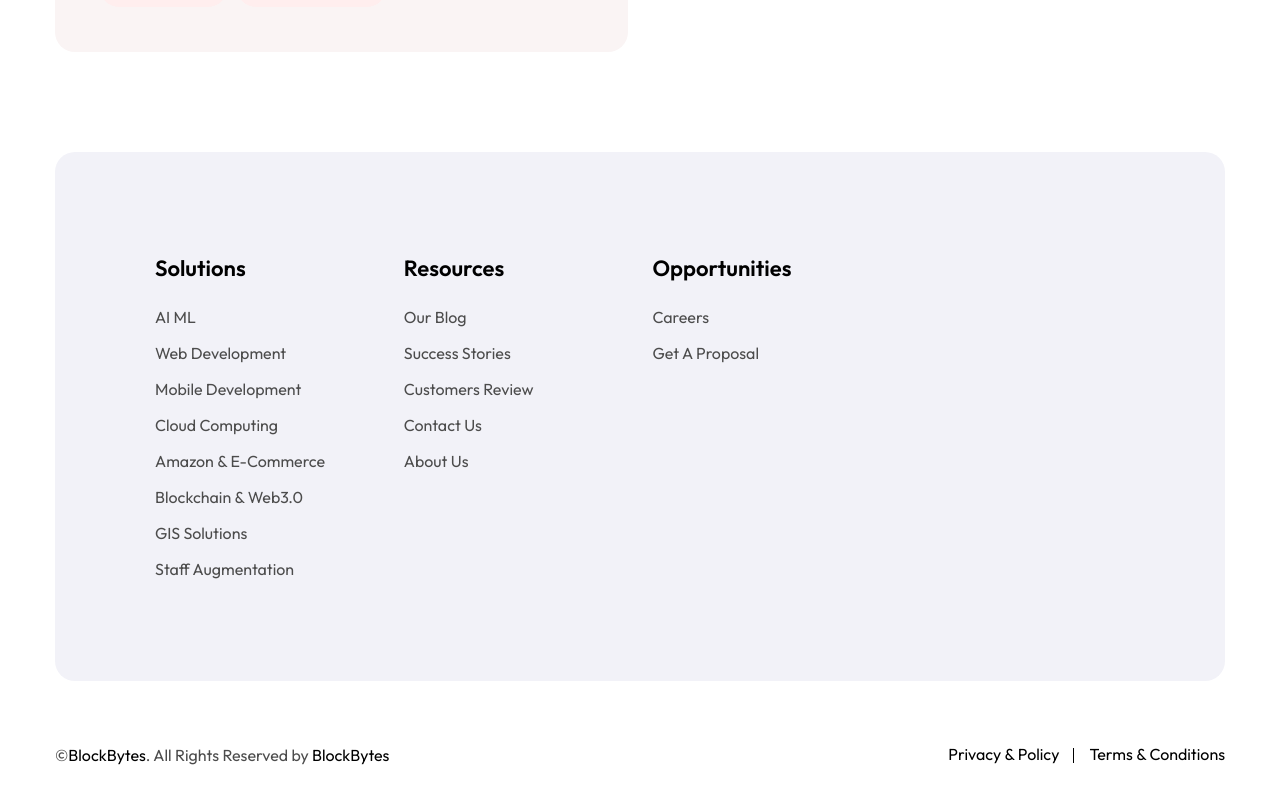
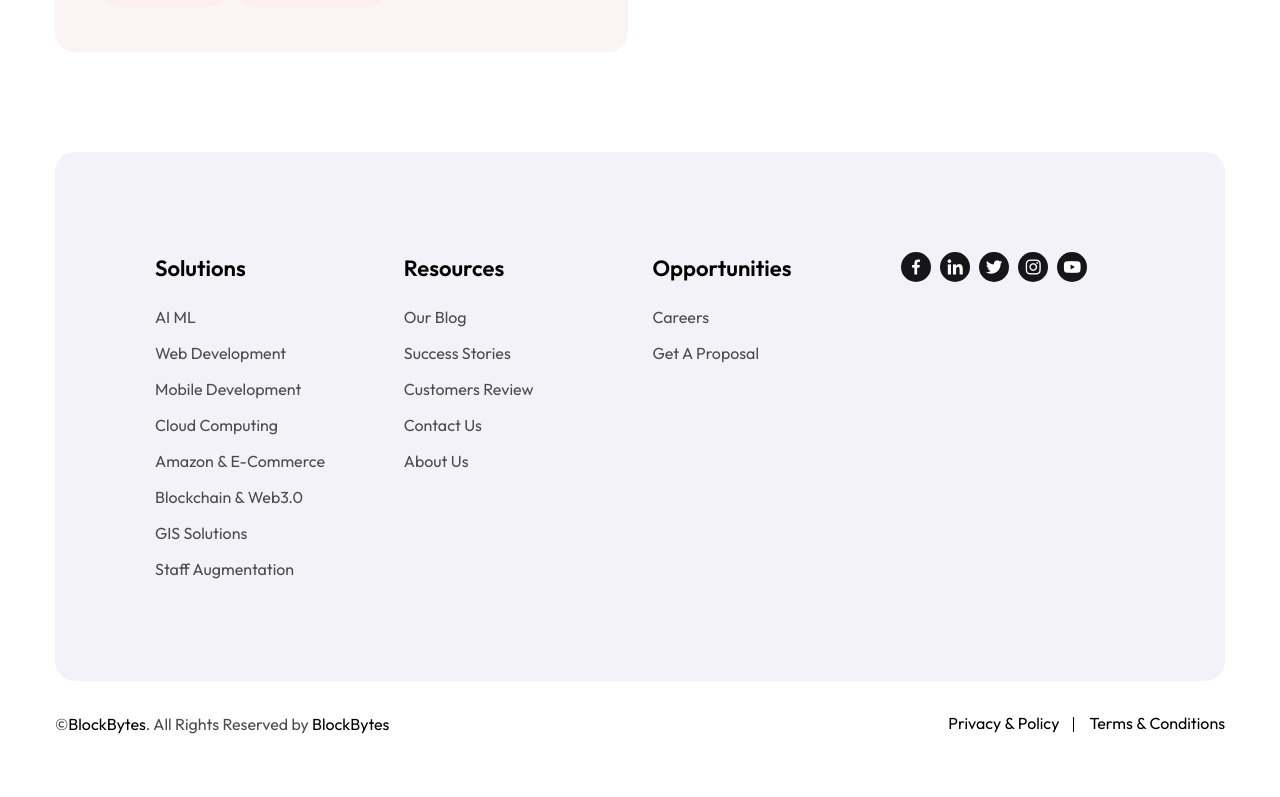
Before and after one commit to arslan7676/blockbytes, a Next.js app: page / in a window 1280 px wide. Shown: the part 9447-10244 px from the top of the page. After the commit the page ends 10213 px from the top, so only its background shows below. Built offline with nearby package versions, Linux system fonts and the light colour scheme.

Commit message:
updated code

```diff
--- a/src/components/Layout/Footer.tsx
+++ b/src/components/Layout/Footer.tsx
@@ -122,9 +122,9 @@
                 </li>
               </ul>
             </div>
+        <SignupNewsletter />
           </div>
         </div>
-        <SignupNewsletter />
         {/* Bottom Footer */}
         <div className="py-[30px]">
           <div className="grid items-center gap-[15px] md:gap-[25px] grid-cols-1 sm:grid-cols-1 md:grid-cols-2 lg:grid-cols-2">
```
